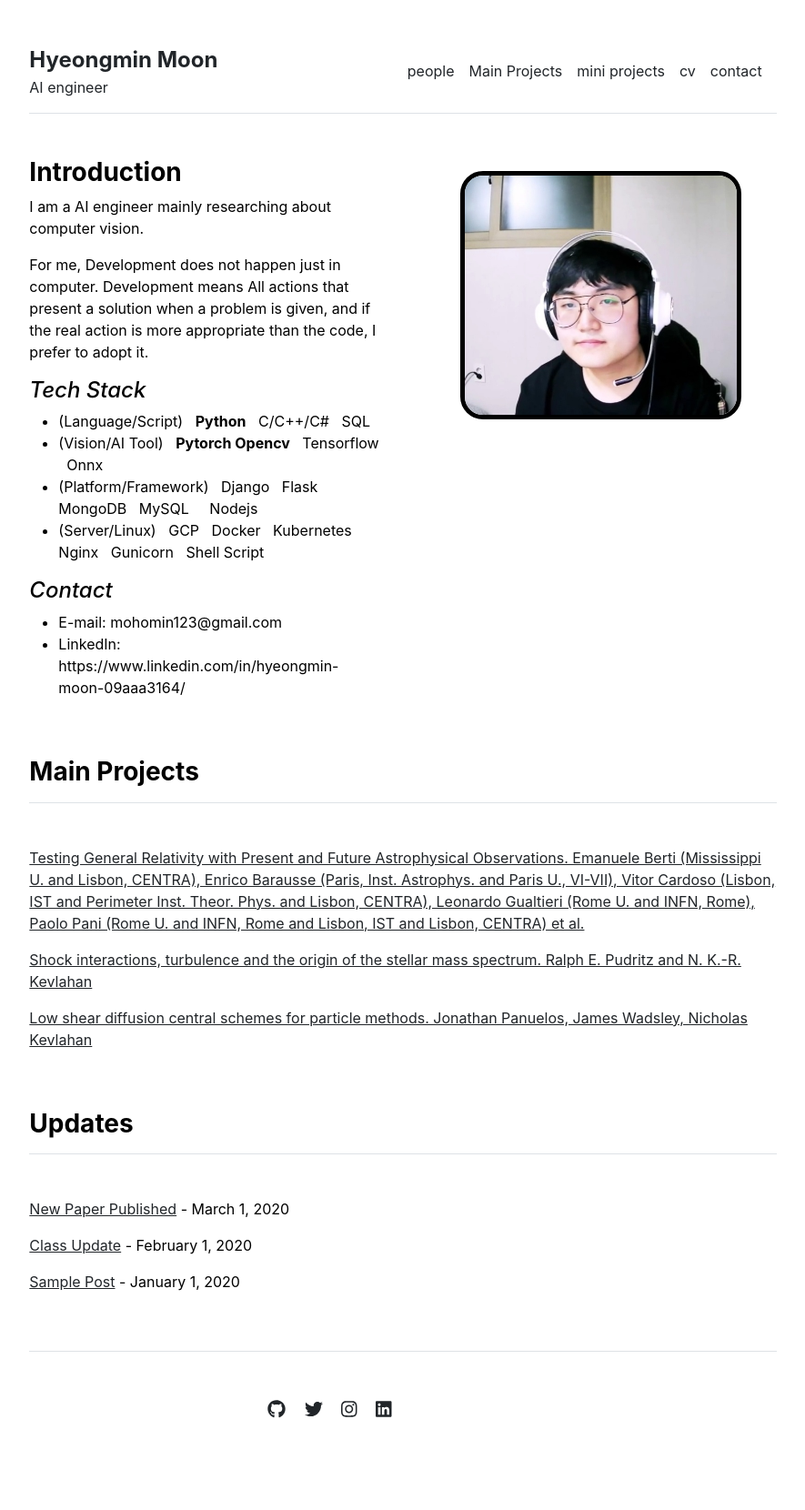
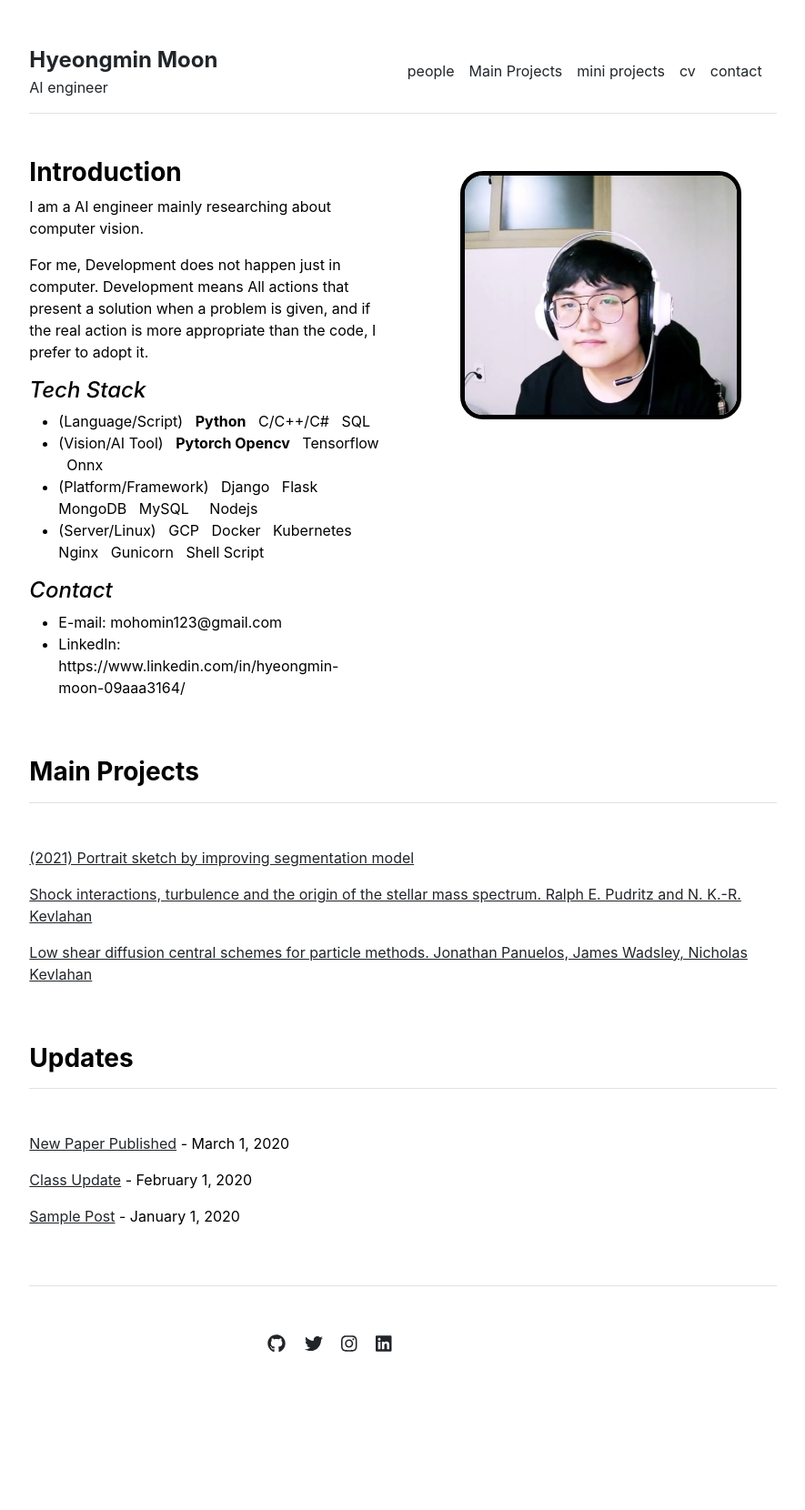
Before and after one commit to HyeongminMoon/HyeongminMoon.github.io, a Jekyll site: the page built from index.md, in a window 1280 px wide. Shown: the whole page at 91% size, without its empty margins (197-1082 px from the left). Built offline with Jekyll 4.4.1, drawn with Linux system fonts in a browser that asks for light colours; after the commit the page ends 1588 px from its top, so only the background shows below that.

Commit message:
Update publications.yml

```diff
--- a/_data/publications.yml
+++ b/_data/publications.yml
@@ -1,5 +1,5 @@
 featured:
-- {name: 'Testing General Relativity with Present and Future Astrophysical Observations. Emanuele Berti (Mississippi U. and Lisbon, CENTRA), Enrico Barausse (Paris, Inst. Astrophys. and Paris U., VI-VII), Vitor Cardoso (Lisbon, IST and Perimeter Inst. Theor. Phys. and Lisbon, CENTRA), Leonardo Gualtieri (Rome U. and INFN, Rome), Paolo Pani (Rome U. and INFN, Rome and Lisbon, IST and Lisbon, CENTRA) et al.', url: '/publications/1501.07274.pdf'}
+- {name: '(2021) Portrait sketch by improving segmentation model ', url: 'https://github.com/HyeongminMoon/U-2-Net_portrait_sketch'}
 - {name: 'Shock interactions, turbulence and the origin of the stellar mass spectrum. Ralph E. Pudritz and N. K.-R. Kevlahan', url: 'http://ms.mcmaster.ca/kevla/pdf/articles/PhilTransRSoc_2013.pdf'}
 - {name: 'Low shear diffusion central schemes for particle methods. Jonathan Panuelos, James Wadsley, Nicholas Kevlahan', url: 'http://ms.mcmaster.ca/kevla/pdf/articles/jcp_v414.pdf'}
 
```
